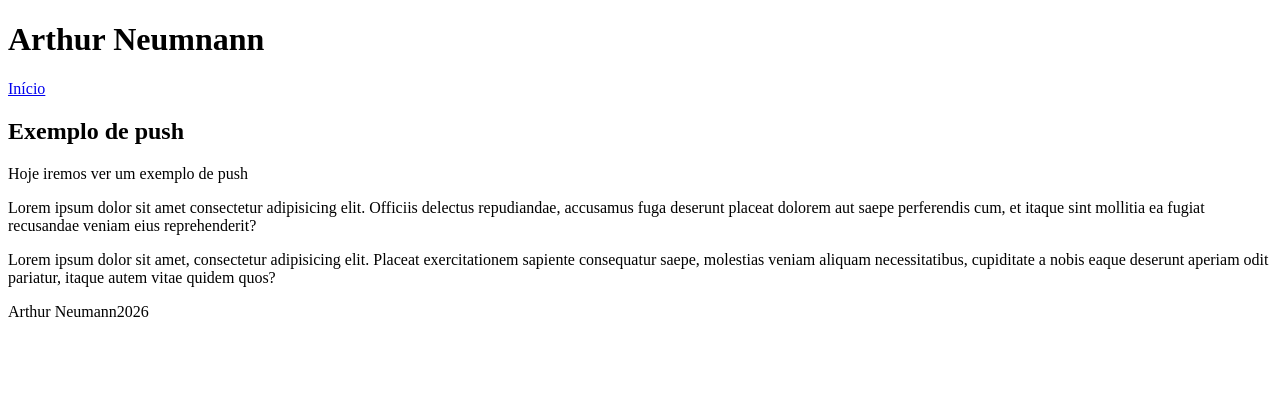
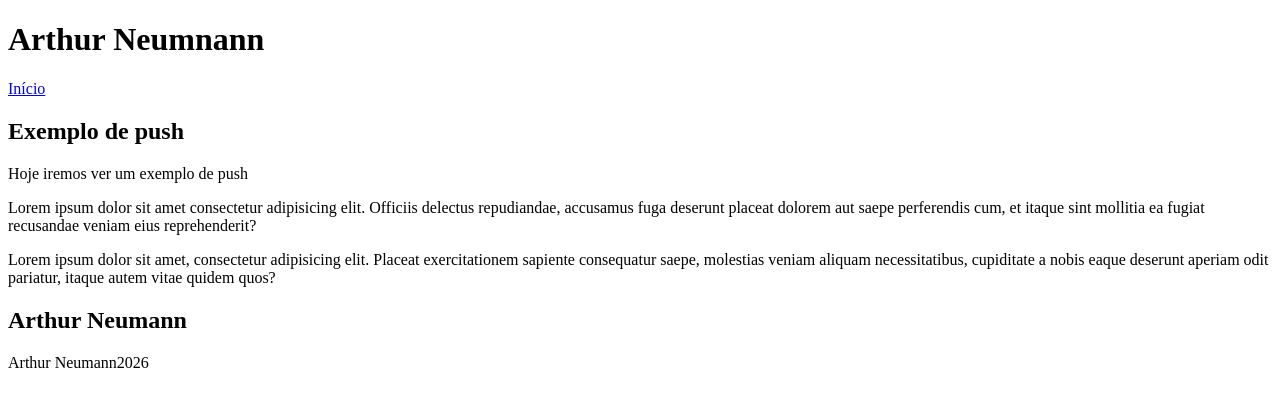
Before and after one commit to Neumann741/exemplo-push, a plain HTML site: page index.html in a window 1280 px wide. Drawn offline with Linux system fonts and the light colour scheme.

Commit message:
Update index.html

```diff
--- a/index.html
+++ b/index.html
@@ -19,7 +19,9 @@
         <p>Lorem ipsum dolor sit amet, consectetur adipisicing elit. Placeat exercitationem sapiente consequatur saepe, molestias veniam aliquam necessitatibus, cupiditate a nobis eaque deserunt aperiam odit pariatur, itaque autem vitae quidem quos?</p>
     </main>
 
+
     <footer>
+        <h2>Arthur Neumann</h2>
         <p>Arthur Neumann2026</p>
     </footer>
 
```
